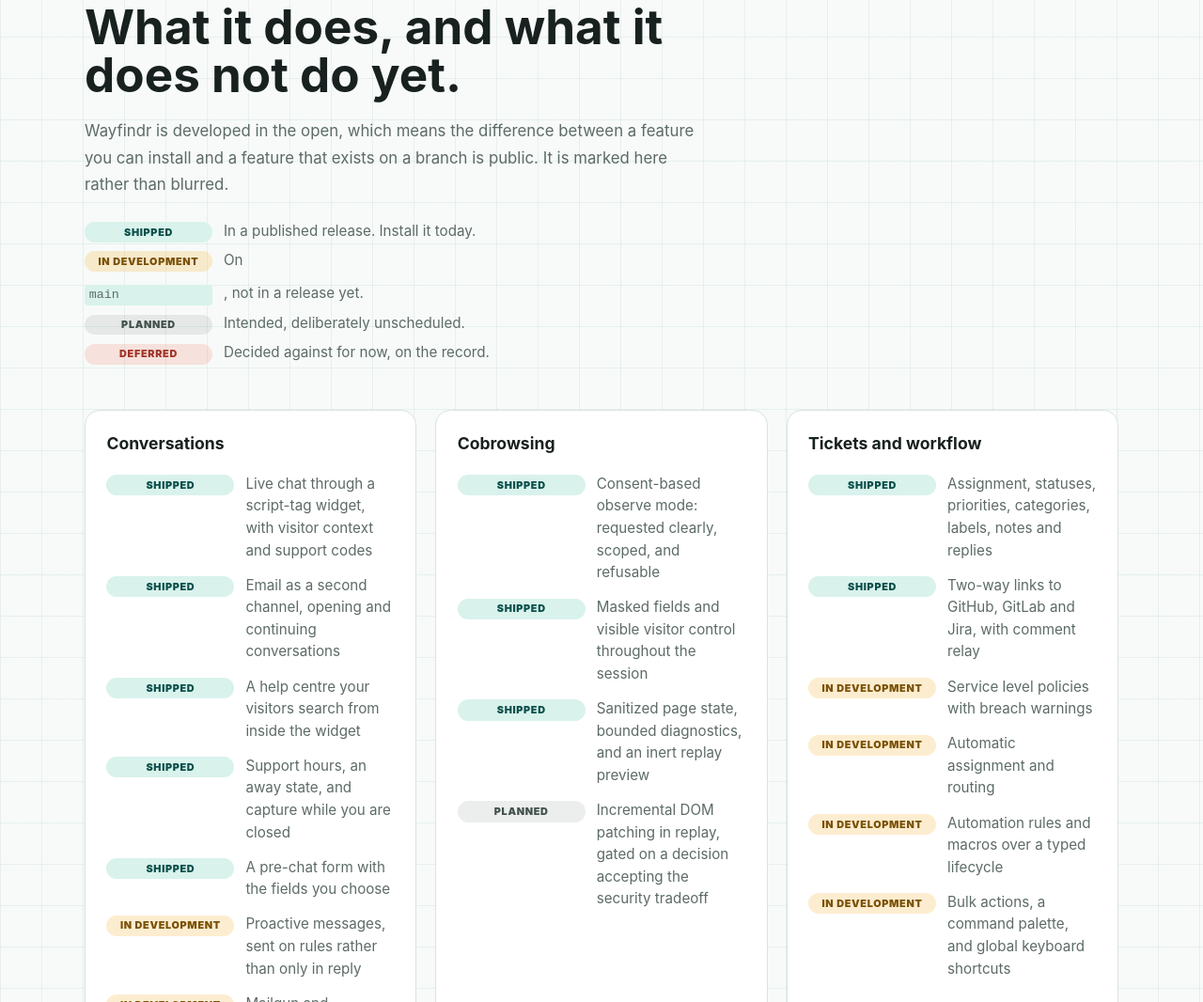
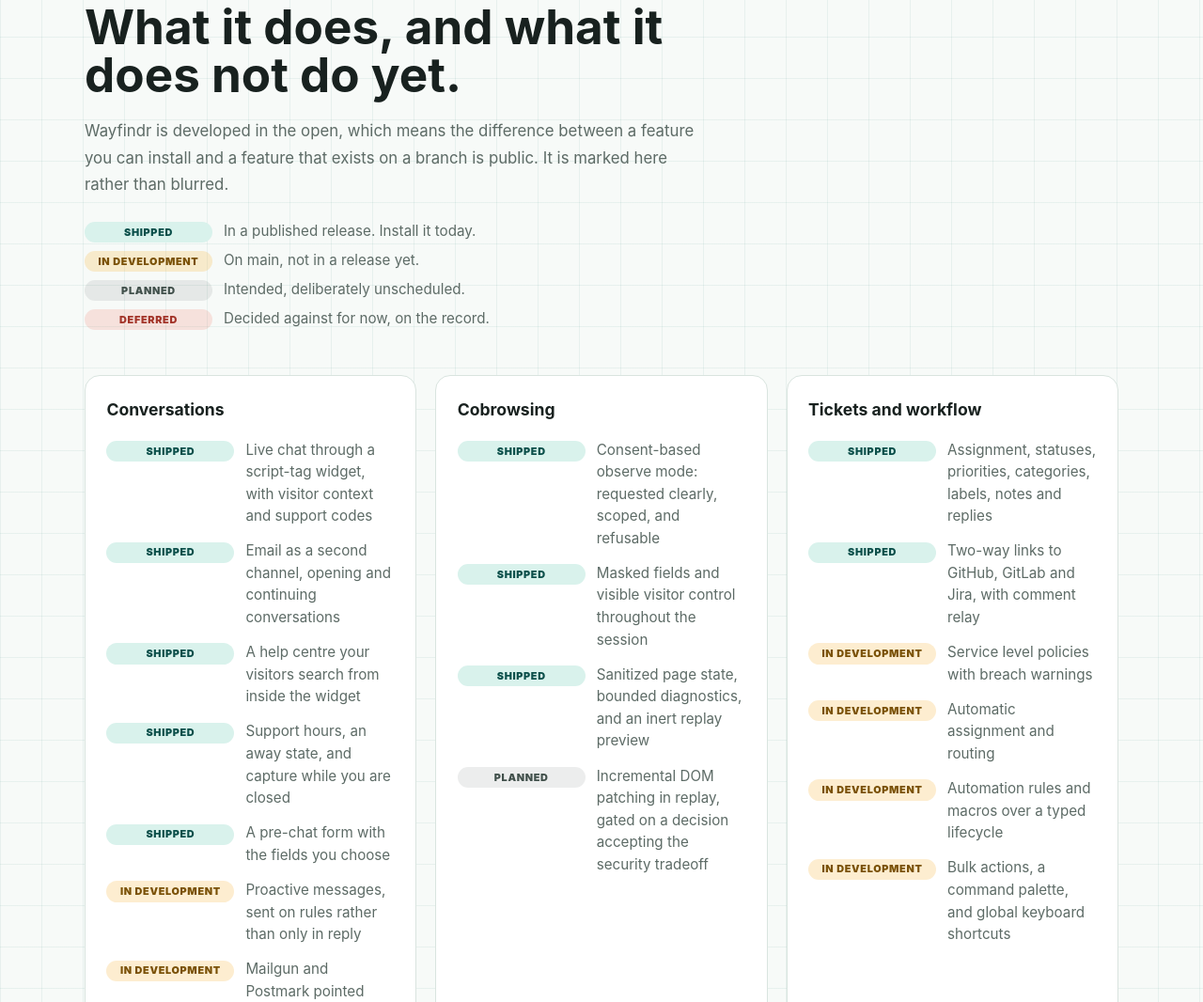
Before and after one commit to adamgreenwell/wayfindr-site, a website built with Vite: page index.html in a window 1280 px wide. Shown: the part 1941-3007 px from the top of the page at 94% size. Built offline with nearby package versions, Linux system fonts and the light colour scheme; no server answers; a script that the page names is missing.

Commit message:
Remove <code> tag causing line to wrap unexpectedly

```diff
--- a/index.html
+++ b/index.html
@@ -160,7 +160,7 @@
           </p>
           <ul class="feature-legend" aria-label="Status key">
             <li><span class="chip shipped">Shipped</span> In a published release. Install it today.</li>
-            <li><span class="chip building">In development</span> On <code>main</code>, not in a release yet.</li>
+            <li><span class="chip building">In development</span> On main, not in a release yet.</li>
             <li><span class="chip planned">Planned</span> Intended, deliberately unscheduled.</li>
             <li><span class="chip deferred">Deferred</span> Decided against for now, on the record.</li>
           </ul>
```
